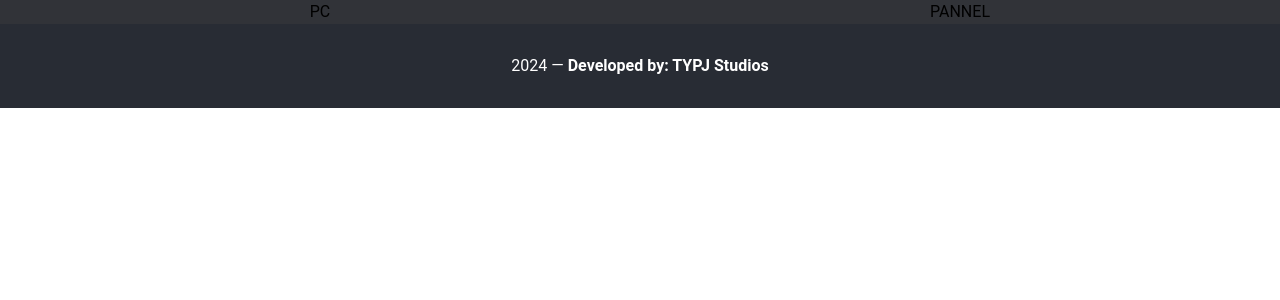
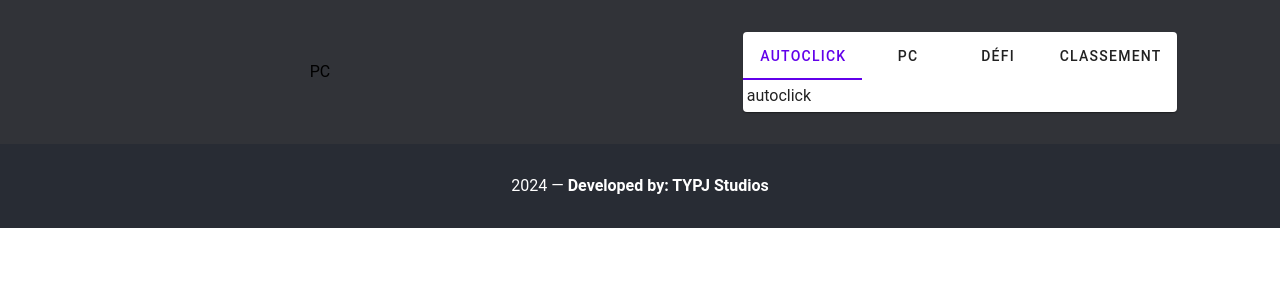
Before and after one commit to ThibaultFontaine/pc-clicker-plus, a Vue app: page /game in a window 1280 px wide. Shown: the top 300 px of the page. Built offline with nearby package versions, Linux system fonts and the light colour scheme.

Commit message:
feat: sidebar upgrades

```diff
--- a/src/components/GameSidebar.vue
+++ b/src/components/GameSidebar.vue
@@ -1,11 +1,66 @@
 <script setup lang="ts">
+import { ref } from 'vue';
+
+const currentTab = ref('autoclicker');
+
+function setCurrentTab(value: string) {
+  currentTab.value = value;
+}
 </script>
 
 <template>
   <div class="sidebar">
+  <v-card>
+    <v-tabs
+      v-model="currentTab"
+      align-tabs="center"
+      color="deep-purple-accent-4"
+    >
+      <v-tab :value="'autoclick'">AutoClick</v-tab>
+      <v-tab :value="'pc'">PC</v-tab>
+      <v-tab :value="'challenge'">Défi</v-tab>
+      <v-tab :value="'leaderboard'">Classement</v-tab>
+    </v-tabs>
 
+    <v-tabs-window v-model="currentTab">
+      <v-tabs-window-item
+        v-for="tab in ['autoclick', 'pc', 'challenge', 'leaderboard']"
+        :key="tab"
+        :value="tab"
+      >
+        <v-container fluid>
+          <v-row>
+            {{tab}}
+          </v-row>
+        </v-container>
+      </v-tabs-window-item>
+    </v-tabs-window>
+  </v-card>
   </div>
 </template>
 
 <style scoped>
+.sidebar {
+  display: flex;
+  padding-top: 2rem;
+  padding-bottom: 2rem;
+  flex-direction: column;
+  align-items: center;
+  height: 100%;
+  width: 100%;
+}
+
+.topBar {
+  margin-bottom: 3rem;
+}
+
+.content {
+  display: flex;
+  flex-direction: column;
+  align-items: center;
+  height: 100%;
+  width: 100%;
+}
+
+
 </style>
--- a/src/views/GameView.vue
+++ b/src/views/GameView.vue
@@ -1,10 +1,14 @@
+<script setup lang="ts">
+import GameSidebar from "../components/GameSidebar.vue";
+</script>
+
 <template>
   <div class="gameView">
     <div class="gamePannel">
       <p>PC</p>
     </div>
     <div class="gameSidebar">
-      <p>PANNEL</p>
+      <GameSidebar />
     </div>
   </div>
 </template>
```
